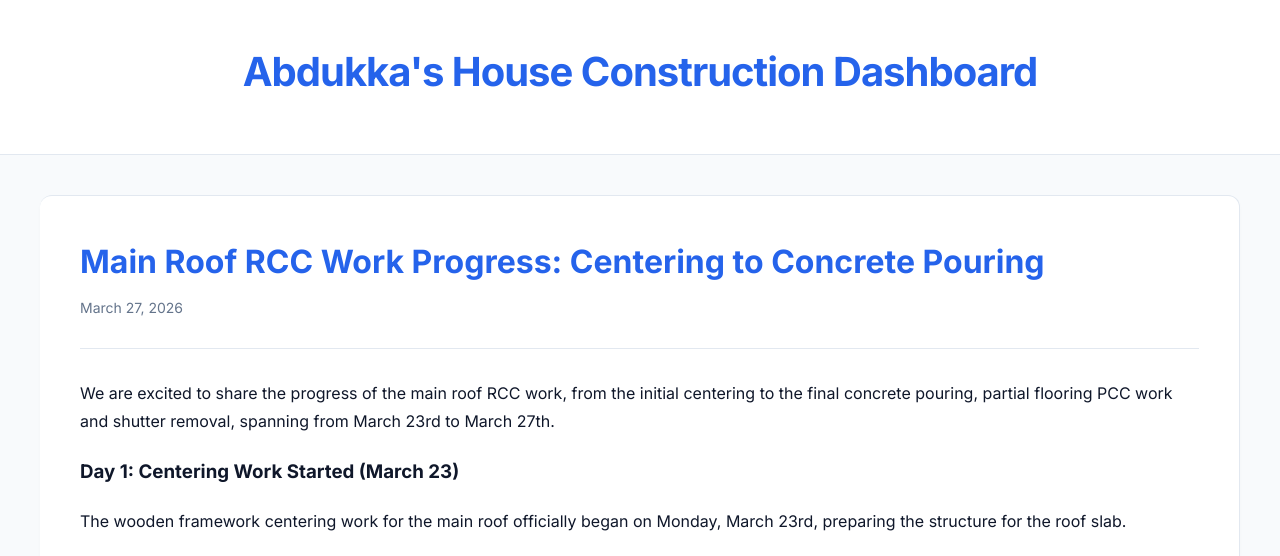
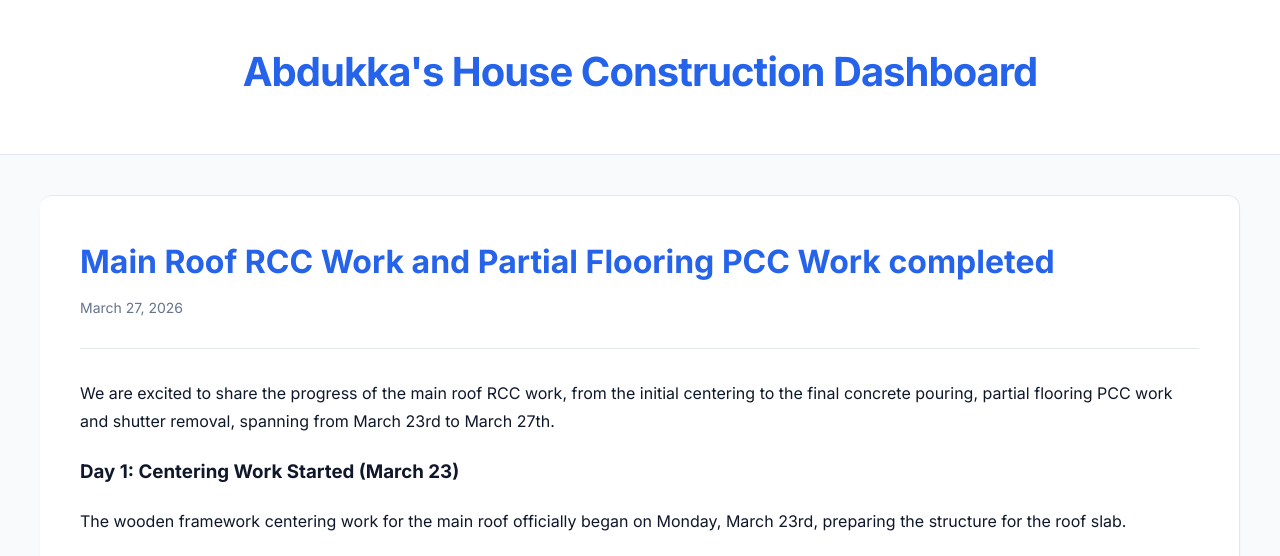
Before and after one commit to BasheerKalanchera/project-amanah, a Jekyll site: the page built from _posts/2026-03-27-main-roof-rcc-completed.md, in a window 1280 px wide and 900 px high, cut to the strip 0-556 px from the top of the window. Built offline with Jekyll 4.4.1, drawn with Linux system fonts in a browser that asks for light colours.

Commit message:
Fix: Updated Title of the Mar 27 post

```diff
--- a/_posts/2026-03-27-main-roof-rcc-completed.md
+++ b/_posts/2026-03-27-main-roof-rcc-completed.md
@@ -1,6 +1,6 @@
 ---
 layout: post
-title: "Main Roof RCC Work Progress: Centering to Concrete Pouring"
+title: "Main Roof RCC Work and Partial Flooring PCC Work completed"
 date: 2026-03-27 10:00:00 +0530
 categories: update
 ---
```
